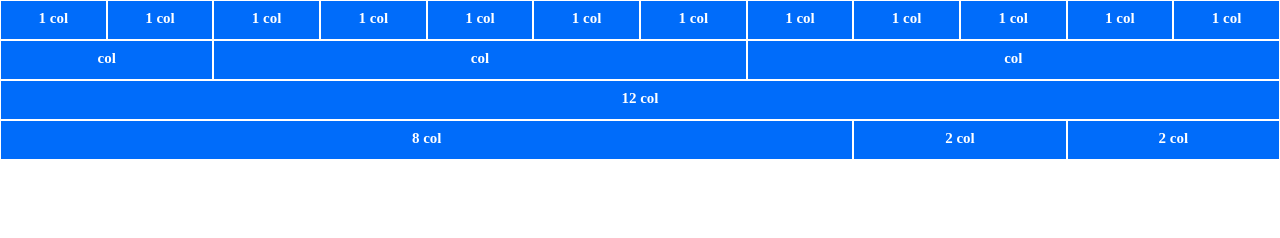
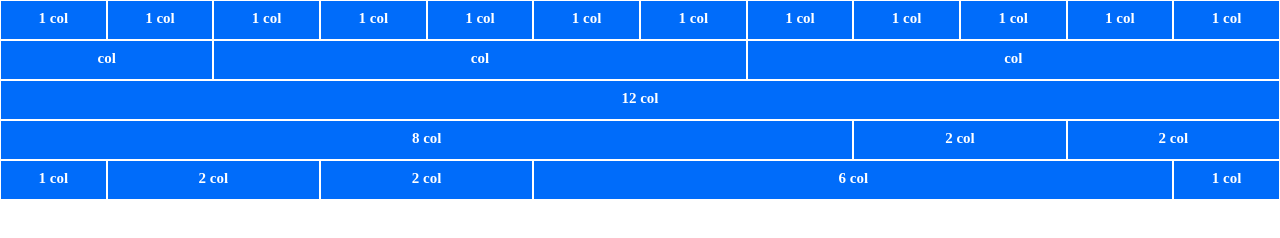
Before and after one commit to battistaennio/html-css-12bool, a plain HTML site: page index.html in a window 1280 px wide. Drawn offline with Linux system fonts and the light colour scheme.

Commit message:
Row 5 completata

```diff
--- a/index.html
+++ b/index.html
@@ -143,6 +143,43 @@
 
     </div>
 
+    <!-- Row 5 -->
+    <div class="row">
+
+        <div class="col-1">
+            <div class="box">
+                <h2>1 col</h2>
+            </div>
+        </div>
+
+        <div class="col-2">
+            <div class="box">
+                <h2>2 col</h2>
+            </div>
+        </div>
+
+        <div class="col-2">
+            <div class="box">
+                <h2>2 col</h2>
+            </div>
+        </div>
+
+        <div class="col-6">
+            <div class="box">
+                <h2>6 col</h2>
+            </div>
+        </div>
+
+        <div class="col-1">
+            <div class="box">
+                <h2>1 col</h2>
+            </div>
+        </div>
+
+    </div>
+
+
+
 
 </body>
 </html>
```
